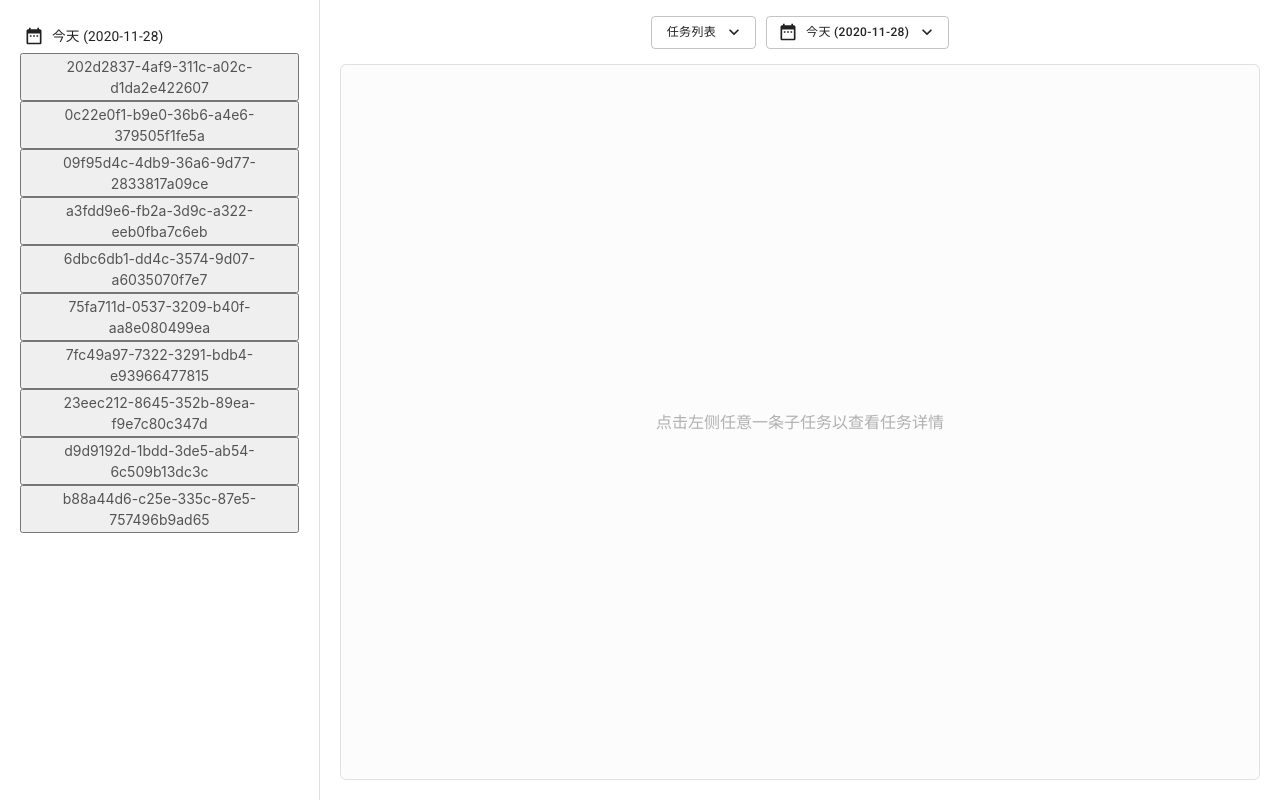
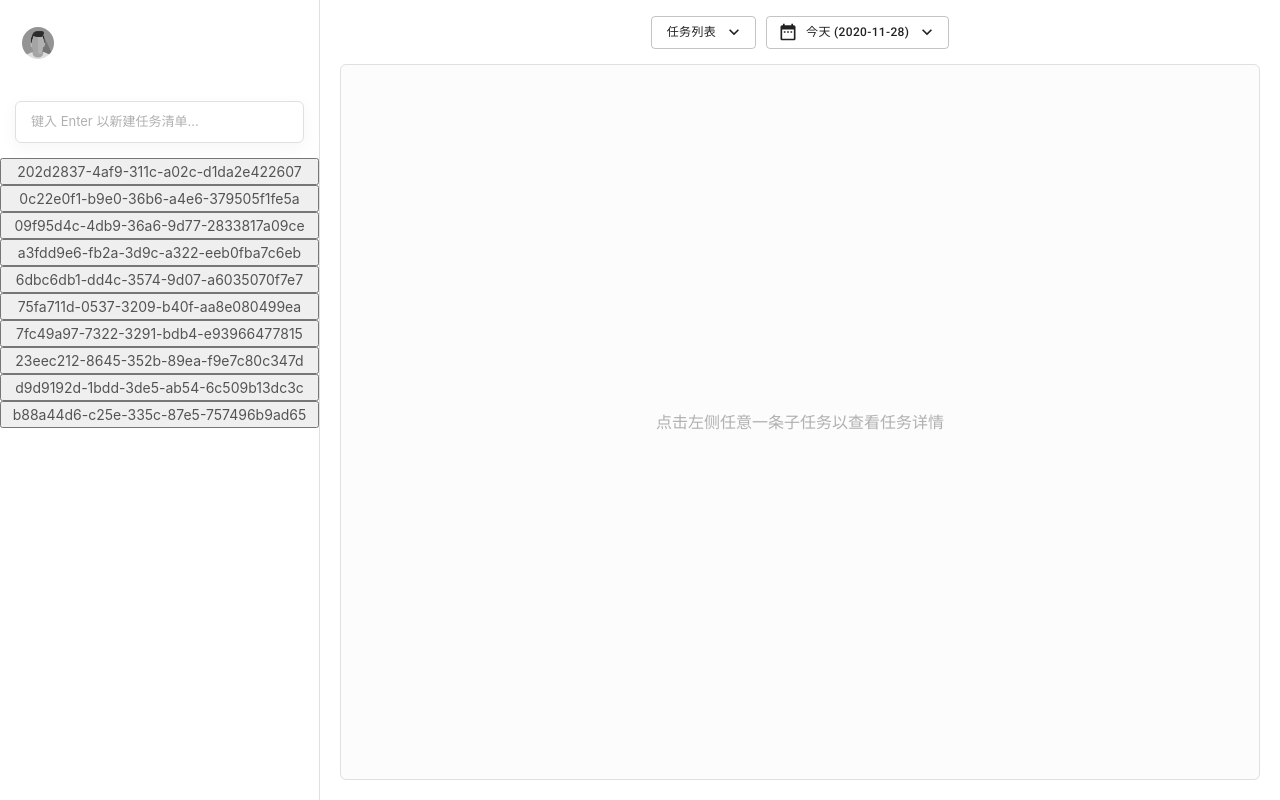
Before and after one commit to lenconda/sigma_web, a React app: page /home/list in a window 1280 px wide. Built offline with nearby package versions, Linux system fonts and the light colour scheme.

Commit message:
feat(sidebar): add avatar dropdown and input

```diff
--- a/src/components/TaskList/index.less
+++ b/src/components/TaskList/index.less
@@ -15,7 +15,7 @@
   overflow: scroll;
   background-color: @bg-gray;
   border-radius: @border-radius;
-  border: 1px solid #e0e0e0;
+  border: 1px solid @border-color;
   width: 100%;
 
   &.empty {
--- a/src/global.less
+++ b/src/global.less
@@ -11,3 +11,4 @@
 @box-shadow-hover: 0 26px 30px 5px rgba(0, 0, 0, .1);
 @border-radius: 6px;
 @transition-duration: .4s;
+@border-color: #e0e0e0;
--- a/src/pages/Home/index.less
+++ b/src/pages/Home/index.less
@@ -22,7 +22,7 @@
     display: flex;
     justify-content: center;
     align-items: center;
-    z-index: 9999;
+    z-index: 9;
 
     .app-popup__trigger-wrapper > button {
       margin: 0 5px;
@@ -31,8 +31,7 @@
 
   &__sidebar {
     box-sizing: border-box;
-    padding: 20px;
-    border-right: 1px solid #e0e0e0;
+    border-right: 1px solid @border-color;
     width: 320px;
     flex-grow: 0;
     flex-shrink: 0;
@@ -43,52 +42,31 @@
     &.sticky {
       border-right-color: #fff;
     }
-  }
-}
 
-.app-nav {
-  overflow: auto;
-  box-sizing: border-box;
-  padding: 15px 20px;
-  width: 100%;
-  flex-grow: 0;
-  flex-shrink: 0;
-  display: flex;
-  align-items: center;
-  background-color: #fff;
-  overflow: visible;
+    &__header {
+      box-sizing: border-box;
+      padding: 15px 10px;
+      display: flex;
+      justify-content: space-between;
 
-  &__menus {
-    &--left,
-    &--center,
-    &--right {
-      height: 100%;
+      img.avatar {
+        width: 32px;
+        height: 32px;
+        border-radius: 16px;
+      }
     }
 
-    &--left,
-    &--right {
-      flex-grow: 0;
-      flex-shrink: 0;
+    &__input {
+      box-sizing: border-box;
+      padding: 15px;
+
+      .input {
+        box-sizing: border-box;
+        border: 1px solid @border-color;
+        font-size: 13px;
+        width: 100%;
+      }
     }
-
-    &--center {
-      flex-grow: 1;
-      flex-shrink: 1;
-      display: flex;
-      justify-content: center;
-      align-items: center;
-    }
-  }
-
-  .avatar_wrapper {
-    box-sizing: border-box;
-    width: 22px;
-    height: 22px;
-    overflow: hidden;
-    border-radius: 11px;
-    display: flex;
-    justify-content: center;
-    align-items: center;
   }
 }
 
--- a/src/pages/Home/index.tsx
+++ b/src/pages/Home/index.tsx
@@ -8,7 +8,6 @@ import {
   createMuiTheme,
   ThemeProvider,
   StylesProvider,
-  Typography,
 } from '@material-ui/core';
 import Bus from '../../core/bus';
 import Dispatcher from '../../core/dispatcher';
@@ -25,12 +24,14 @@ import {
 } from 'react-router-dom';
 import PopupProvider from '../../components/PopupProvider';
 import Button from '@material-ui/core/Button';
+import IconButton from '@material-ui/core/IconButton';
 import DatePicker from '../../components/DatePicker';
 import MenuList from '@material-ui/core/MenuList';
 import MenuItem from '@material-ui/core/MenuItem';
 import ExpandMoreIcon from '@material-ui/icons/ExpandMore';
 import { createBrowserHistory } from 'history';
 import DateRangeIcon from '@material-ui/icons/DateRange';
+import DebouncedTextField from '../../components/DebouncedTextField';
 import Sticky from '../../components/Sticky';
 import moment from 'moment';
 import _merge from 'lodash/merge';
@@ -208,25 +209,26 @@ const App: React.FC = () => {
       <StylesProvider injectFirst={true}>
         <Sticky direction="horizontal" className="app-home__sidebar">
           <>
-            <DatePicker
-              startDate={(dateRange && dateRange.start)}
-              endDate={(dateRange && dateRange.end)}
-              selectsRange={true}
-              onConfirm={result => {
-                if (Array.isArray(result)) {
-                  const [start, end] = result;
-                  console.log(result);
-                  setDateRange({ start, end });
+            <div className="app-home__sidebar__header">
+              <PopupProvider
+                closeOnClick={true}
+                trigger={
+                  <IconButton>
+                    <img className="avatar" src="/assets/images/default_avatar.jpg" width="20" />
+                  </IconButton>
                 }
-              }}
-              customComponent={
-                <Button startIcon={<DateRangeIcon />}>
-                  <Typography noWrap={true}>
-                    {generateDateString((dateRange && dateRange.start), (dateRange && dateRange.end))}
-                  </Typography>
-                </Button>
-              }
-            />
+              >
+                <MenuList>
+                  {generatePopupMenu(avatarMenus)}
+                </MenuList>
+              </PopupProvider>
+            </div>
+            <div className="app-home__sidebar__input">
+              <DebouncedTextField
+                className="input"
+                placeholder="键入 Enter 以新建任务清单..."
+              />
+            </div>
             {
               defaultTasks.map((task, index) => {
                 return <button
@@ -271,20 +273,6 @@ const App: React.FC = () => {
             }
           />
         </nav>
-        {/* <PopupProvider
-          closeOnClick={true}
-          trigger={
-            <Button variant="outlined">
-              <div className="avatar_wrapper">
-                <img src="/assets/images/default_avatar.jpg" width="20" />
-              </div>
-            </Button>
-          }
-        >
-          <MenuList>
-            {generatePopupMenu(avatarMenus)}
-          </MenuList>
-        </PopupProvider> */}
         <div className="app-home__page">
           <Suspense fallback={<></>}>
             <Switch>
```
